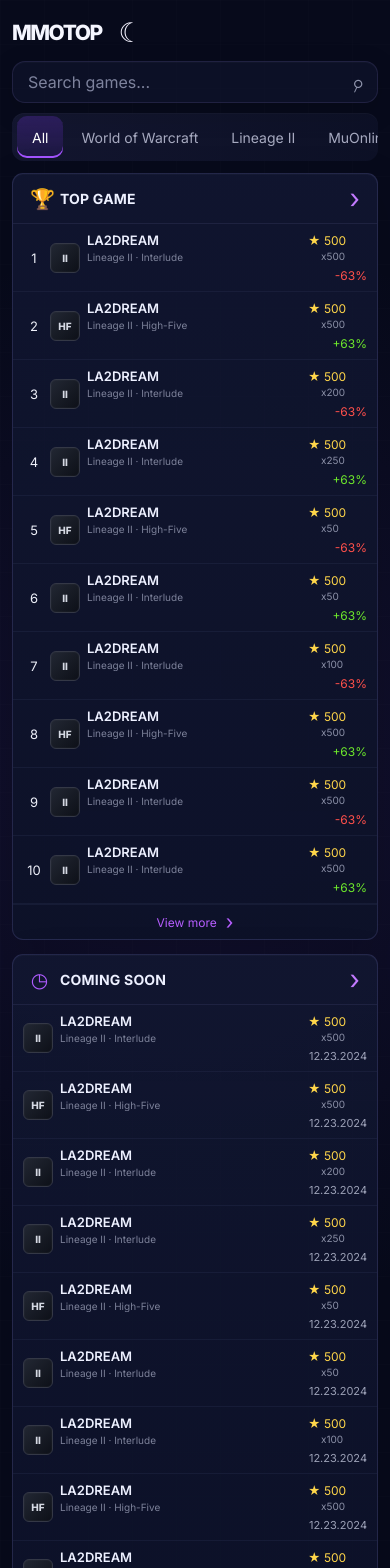
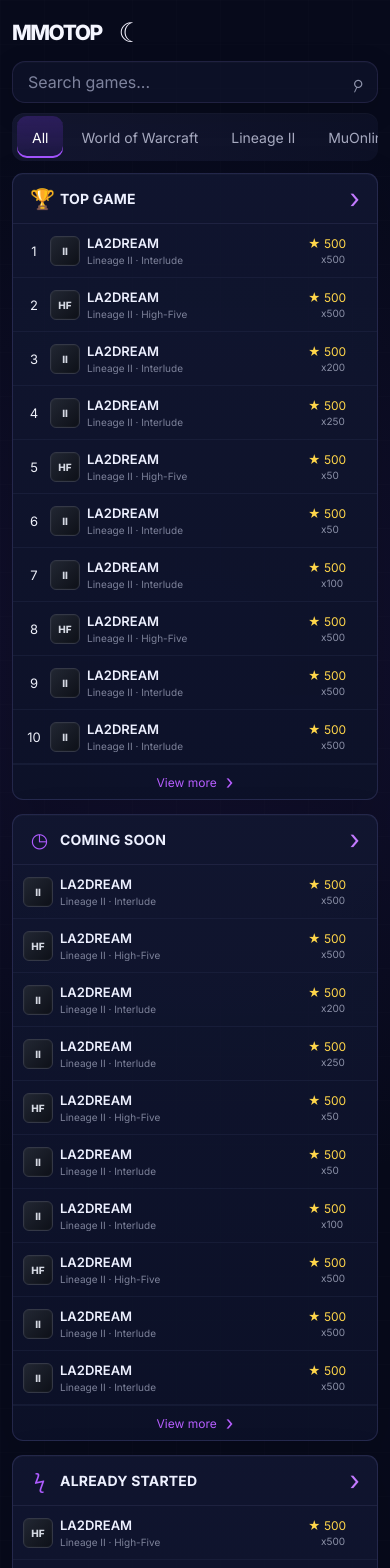
Before and after one commit to alisacorporation/mmotor, a Nuxt app: page / in a window 390 px wide. Shown: the top 1568 px of the page. Built offline with nearby package versions, Linux system fonts and the light colour scheme.

Commit message:
Revert "Stop hiding change % and date on mobile"
This reverts commit ea4f9d0ac2a0ee83e81234cb79f32d321e730c95.

```diff
--- a/app/assets/css/main.css
+++ b/app/assets/css/main.css
@@ -448,30 +448,14 @@ button:focus-visible, input:focus-visible { outline: 2px solid #9c5cff; outline-
   .game-row,
   .game-row.compact {
     grid-template-columns: 22px 32px minmax(100px, 1fr) 59px;
-    grid-template-areas:
-      "rank logo name  stats"
-      "rank logo extra extra";
-    row-gap: 3px;
     gap: 5px;
-    padding-block: 8px;
     padding-inline: 10px;
-    align-items: center;
   }
   .game-row.no-rank,
   .game-row.compact.no-rank {
     grid-template-columns: 32px minmax(100px, 1fr) 59px;
-    grid-template-areas:
-      "logo name  stats"
-      "logo extra extra";
   }
-  .game-row .rank { grid-area: rank; }
-  .game-row .game-logo { grid-area: logo; align-self: center; }
-  .game-row .game-name { grid-area: name; }
-  .game-row .rating { grid-area: stats; }
   .game-row .change,
-  .game-row .date {
-    grid-area: extra;
-    display: block;
-  }
+  .game-row .date { display: none; }
   .game-logo { width: 30px; height: 30px; }
 }
```
